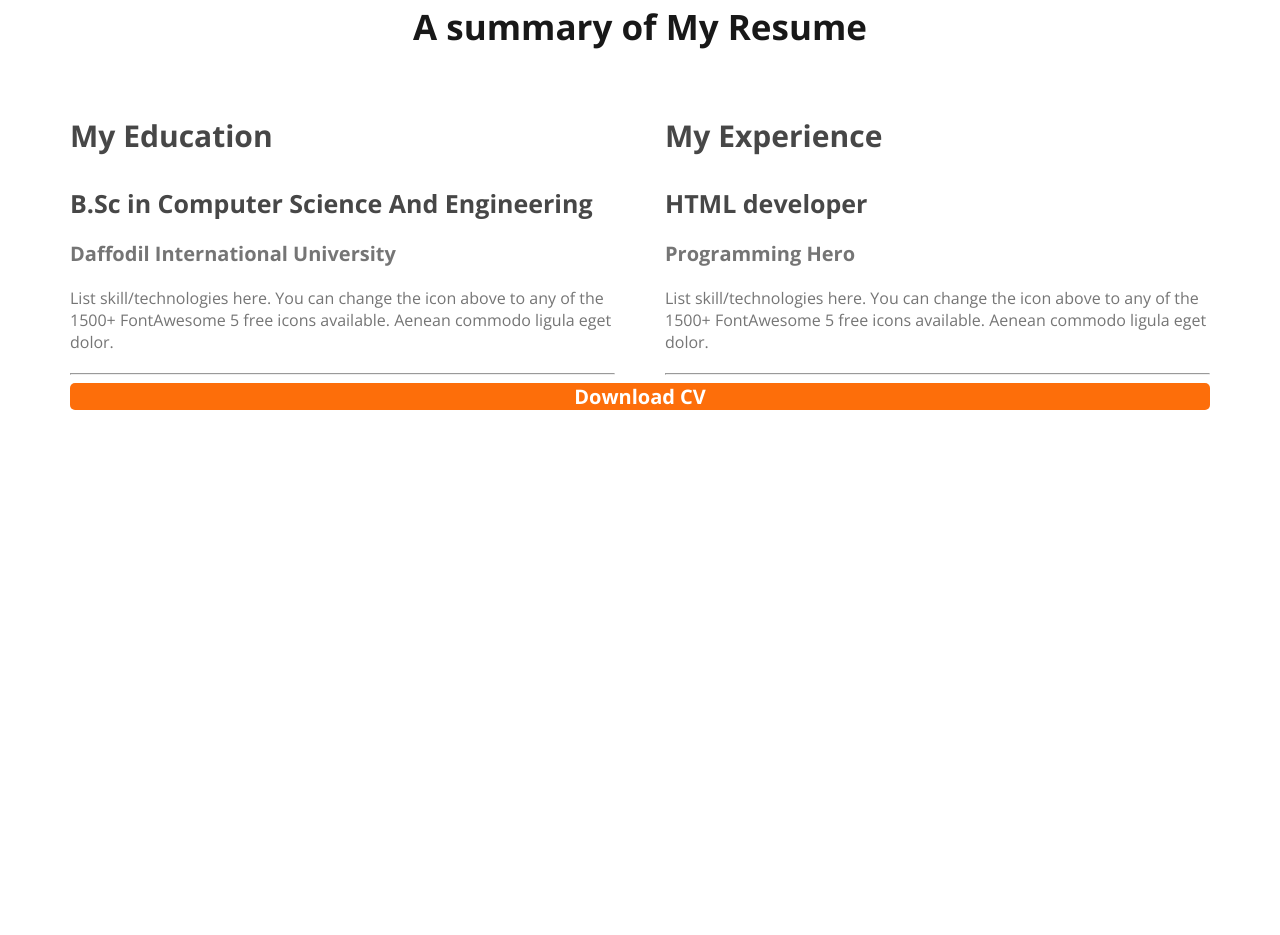
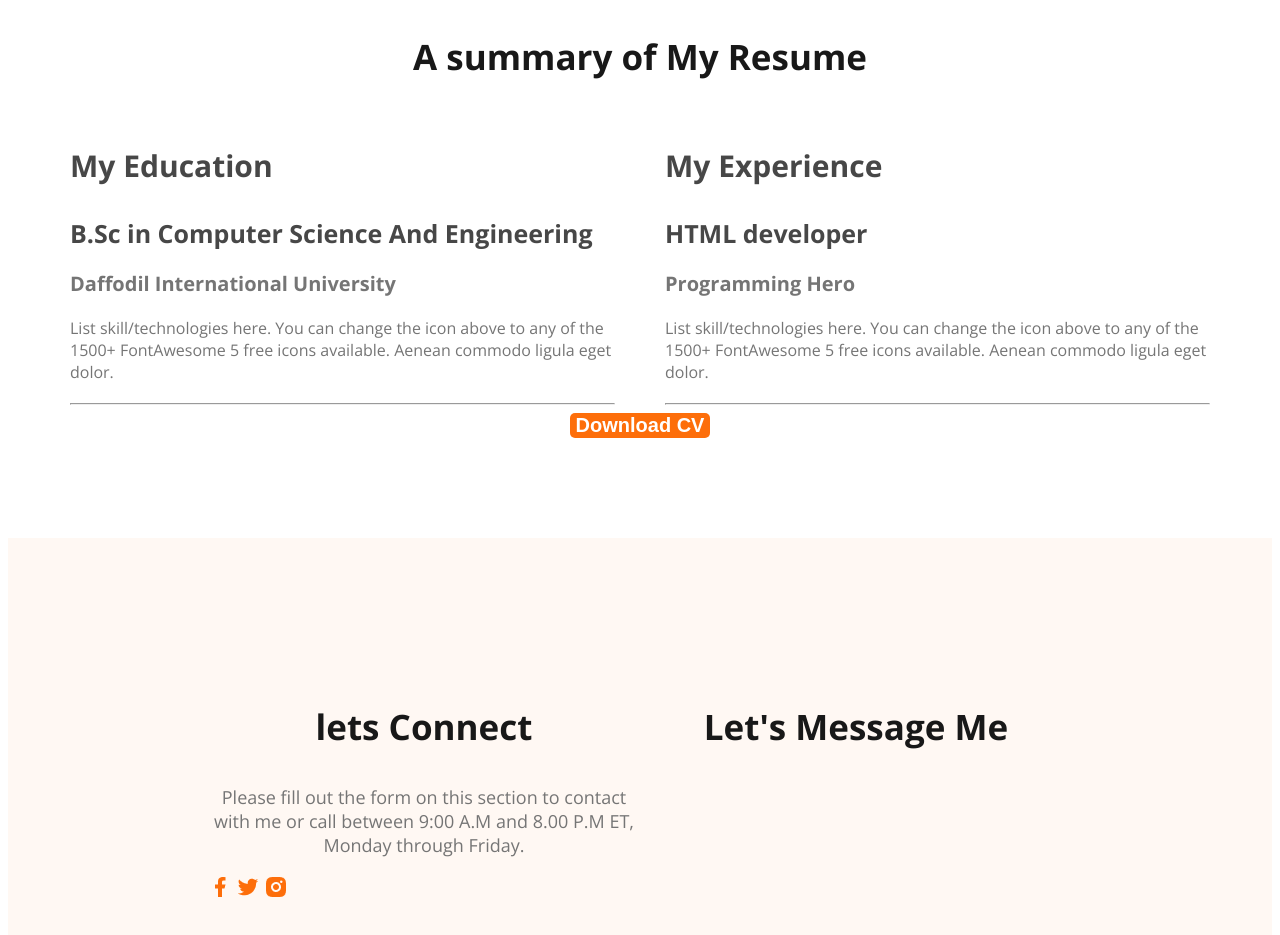
Before and after one commit to nhwnahid007/web-developer-portfolio, a plain HTML site: page index.html in a window 1280 px wide. Shown: the part 2359-3294 px from the top of the page. Before the commit the page ends 2777 px from the top, so only its background shows below. Drawn offline with nearby package versions, Linux system fonts and the light colour scheme.

Commit message:
Added leys connect and message me and icons

```diff
--- a/index.html
+++ b/index.html
@@ -38,7 +38,7 @@
             <h3 class="section-title">
                 About Me
             </h3>
-            <p class="dection-description">
+            <p class="section-description">
                 I'm a software developer with a passion for DevOps who specializes in building web for high-load services.
             </p>
             <div class="about-info-container">
@@ -118,7 +118,7 @@
 
             </div>
             <div class="download-cv">
-                <div class="btn-dw-primary">Download CV</div>
+                <button class="btn-primary">Download CV</button>
             </div>
 
         </section>
@@ -126,7 +126,21 @@
 
     </main>
     <footer>
-
+        <div class="footer-column">
+            <h3 class="section-title">lets Connect</h3>
+            <p class="section-description">
+                Please fill out the form on this section to contact with me or call between 9:00 A.M and 8.00 P.M ET, Monday through Friday.
+            </p>
+            <div class="social-links">
+                <a href=""><img src="images/icons/facebook.png" alt=""></a>
+                <a href=""><img src="images/icons/twitter.png" alt=""></a>
+                <a href=""><img src="images/icons/insta.png" alt=""></a>
+            </div>
+        </div>
+        <div class="footer-column">
+            <h3 class="section-title">Let's Message Me</h3>
+        </div>
+        </div>
     </footer>
 
 
--- a/styles/portfolio.css
+++ b/styles/portfolio.css
@@ -20,7 +20,7 @@ body {
   font-weight: 700;
 }
 
-.dection-description {
+.section-description {
   color: var(--Dark-03, #757575);
   text-align: center;
   font-size: 18px;
@@ -176,11 +176,27 @@ main section {
   text-align: center;
 }
 
-.btn-dw-primary {
+.btn-primary-dw {
   border-radius: 5px;
   background: #fd6e0a;
   border: 0;
   color: #ffffff;
   font-size: 20px;
   font-weight: 700;
+  width: 50%;
+  margin: 0 auto;
 }
+
+/* Footer style */
+
+footer{
+  display: flex;
+  background: #FFF8F3;
+  padding: 130px 200px;
+  margin-top: 100px;
+
+}
+
+.footer-column{
+  width: 50%;
+}
```
